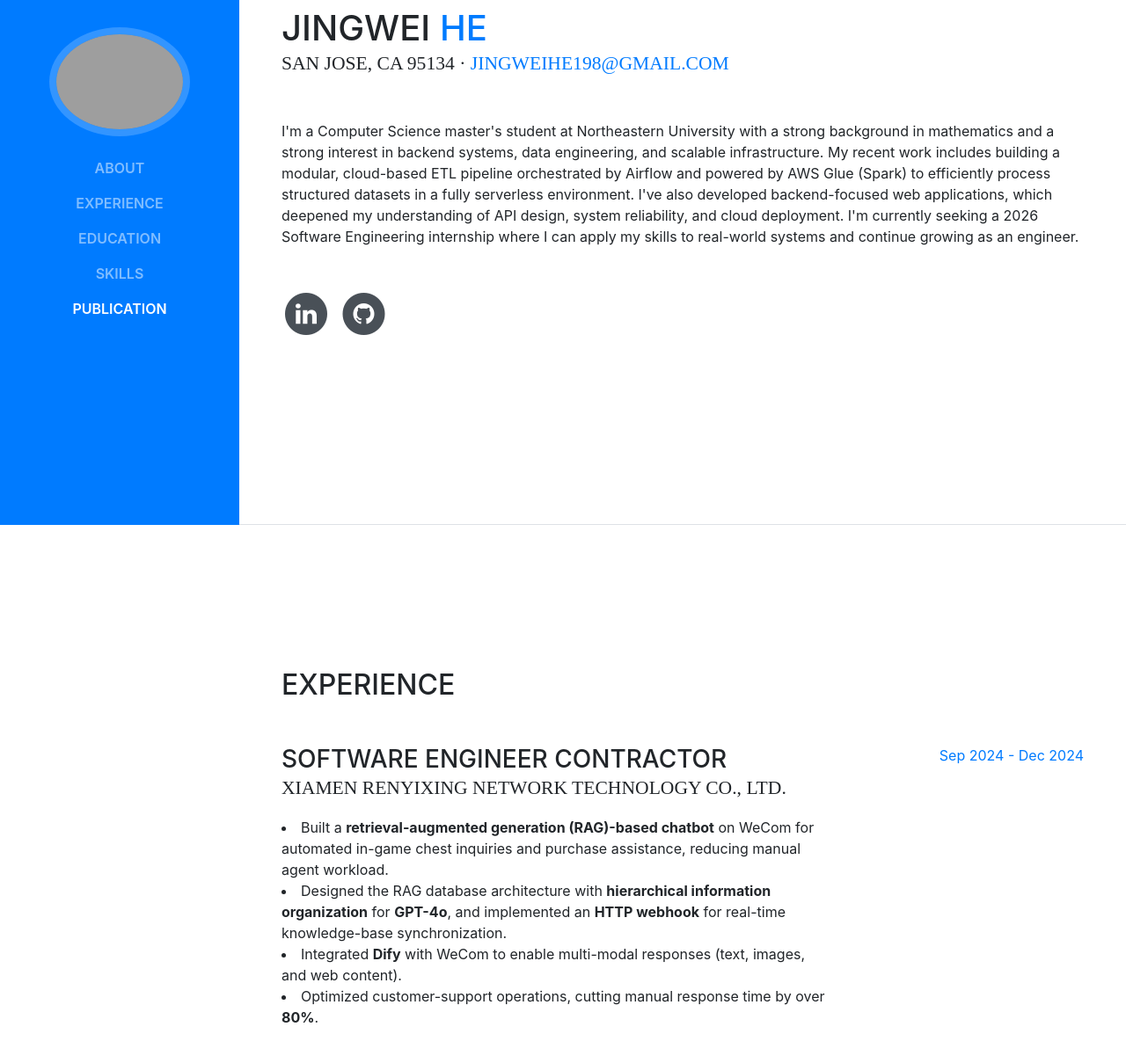
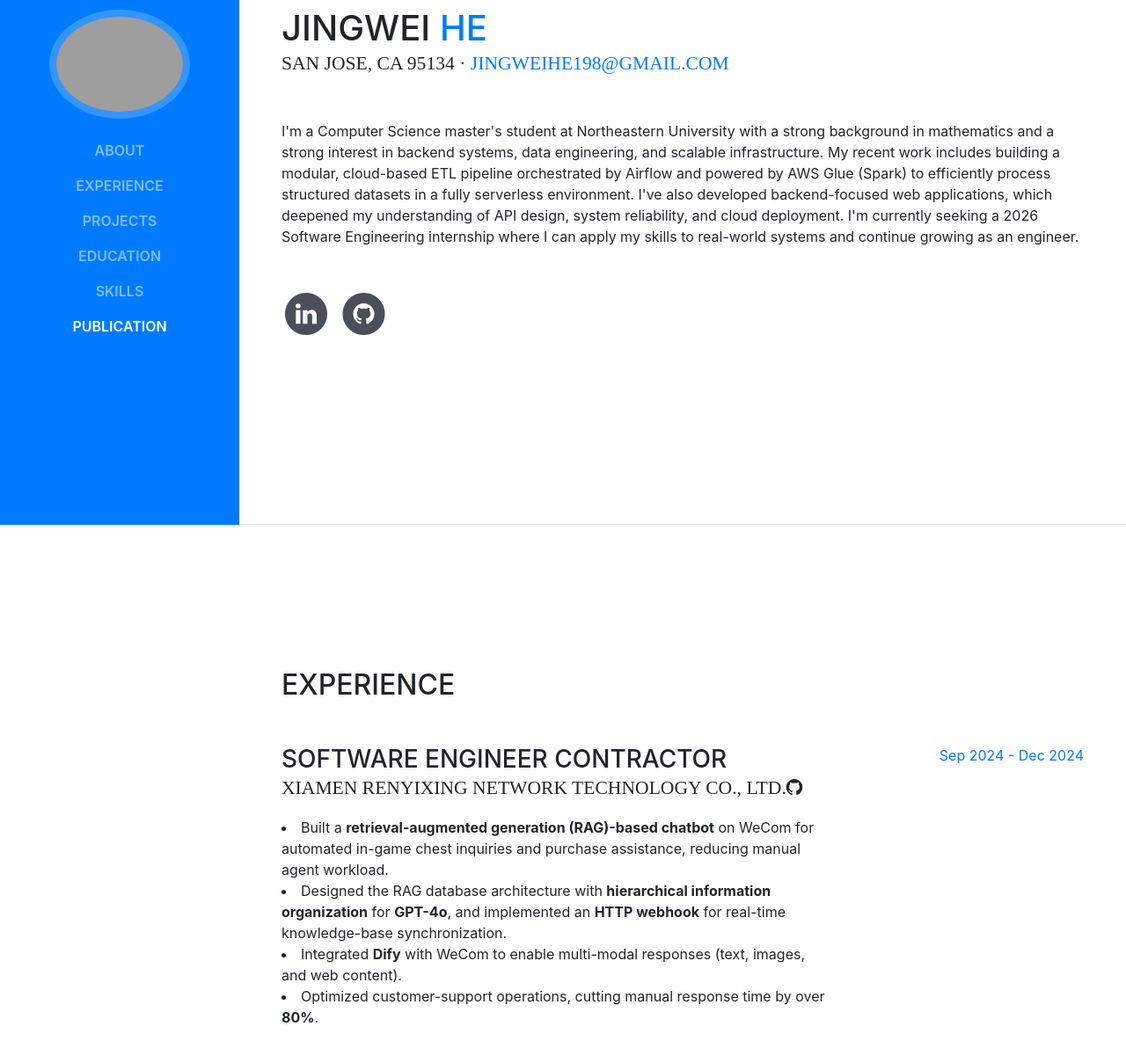
Before and after one commit to Cloris98/JingweiHe.github.io, a website with bundled scripts: page index.html in a window 1280 px wide. Shown: the part 203-1404 px from the top of the page at 88% size. Built offline with nearby package versions, Linux system fonts and the light colour scheme; grey boxes are pictures that could not be loaded; a web font is replaced by a local one.

Commit message:
modify format

```diff
--- a/index.html
+++ b/index.html
@@ -47,6 +47,9 @@
           </li>
           <li class="nav-item">
             <a class="nav-link js-scroll-trigger" href="#experience">Experience</a>
+          </li>
+          <li class="nav-item">
+            <a class="nav-link js-scroll-trigger" href="#projects">Projects</a>
           </li>
           <li class="nav-item">
             <a class="nav-link js-scroll-trigger" href="#education">Education</a>
@@ -101,7 +104,7 @@
           <div class="resume-item d-flex flex-column flex-md-row mb-5">
             <div class="resume-content mr-auto">
               <h3 class="mb-0">Software Engineer Contractor</h3>
-              <div class="subheading mb-3">Xiamen Renyixing Network Technology Co., Ltd.</div>
+              <div class="subheading mb-3">Xiamen Renyixing Network Technology Co., Ltd.<i class="fa fa-github"></i></div>
               <p>
                 <li>
                   Built a <b>retrieval-augmented generation (RAG)-based chatbot</b> on WeCom for automated in-game chest inquiries and purchase assistance, reducing manual agent workload.
```
